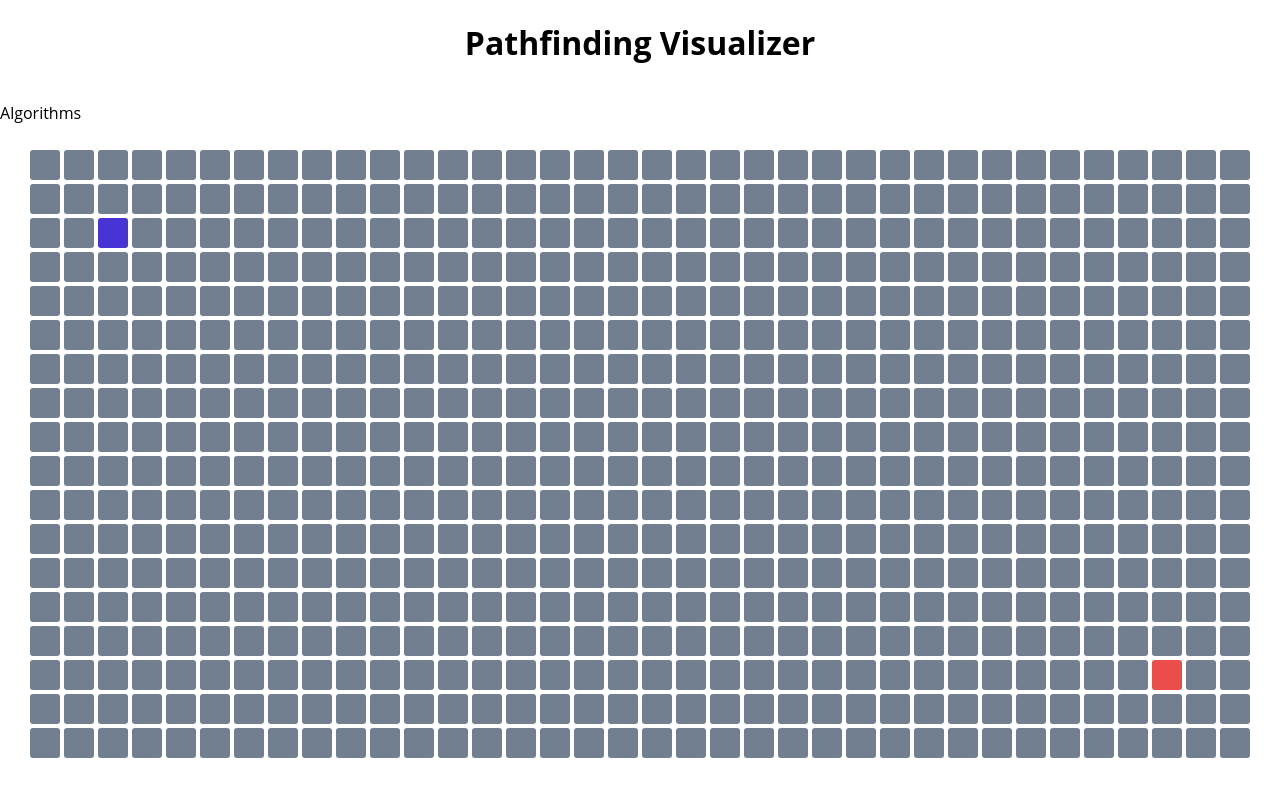
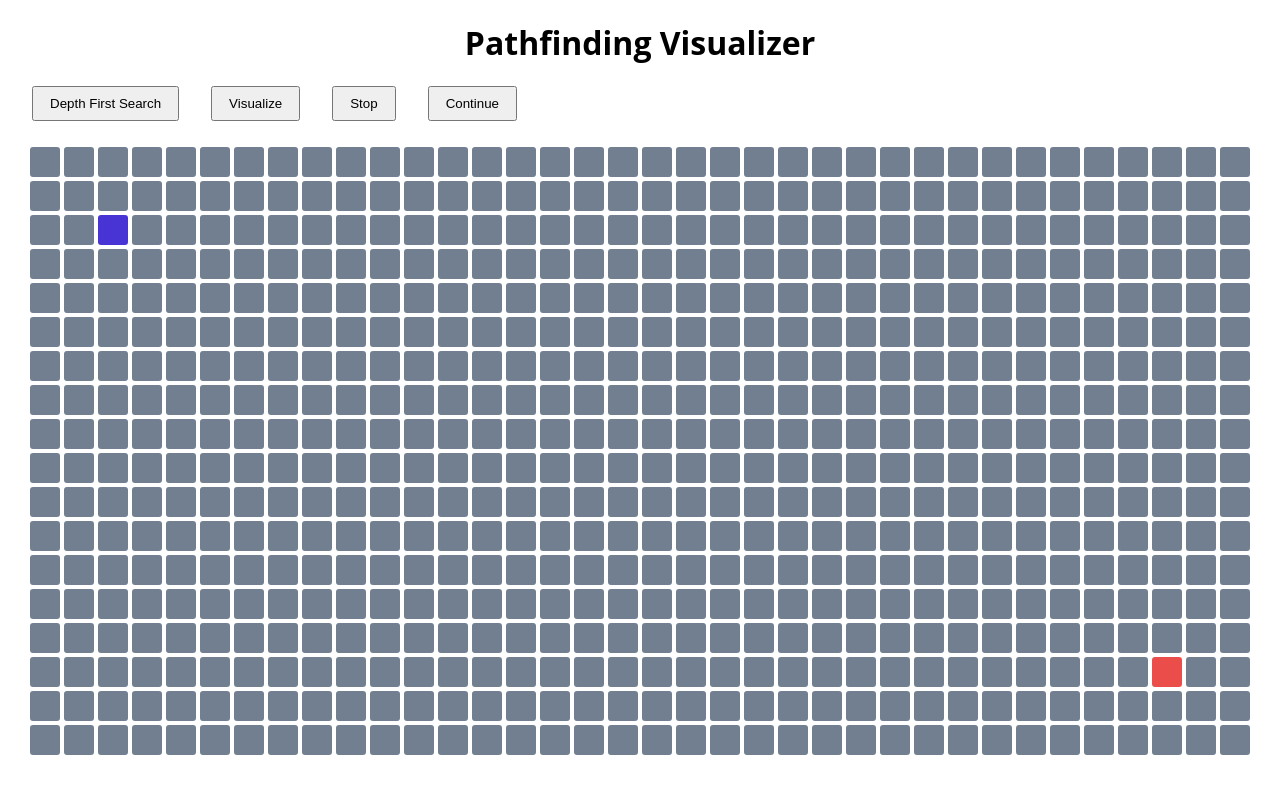
Before and after one commit to jayden-woo/Pathfinding-Visualizer, a React (Create React App) app: page / in a window 1280 px wide. Shown: the top 796 px of the page. Built offline with nearby package versions, Linux system fonts and the light colour scheme.

Commit message:
Added header and buttons to control the visualization process

```diff
--- a/src/components/App/App.jsx
+++ b/src/components/App/App.jsx
@@ -1,22 +1,11 @@
 import React from "react";
 import Grid from "../Grid/Grid";
+import Header from "../Header/Header";
 
 const App = () => (
   <div className="App">
     <h1>Pathfinding Visualizer</h1>
-    <p>Algorithms</p>
-    {/* <p>Algorithms</p>
-    <ul>
-      <li>Breadth First Search</li>
-      <li>Depth First Search</li>
-      <li>Dijkstra&apos;s Algorithm</li>
-      <li>A* Algorithm</li>
-    </ul>
-    <p>To-Do</p>
-    <ul>
-      <li>Add stats tracking. (i.e. time taken, path length, number of nodes explored)</li>
-    </ul>
-    <h1>Grid</h1> */}
+    <Header />
     <Grid />
   </div>
 );
--- /dev/null
+++ b/src/components/Header/Header.jsx
@@ -0,0 +1,72 @@
+import React, { useEffect, useState } from "react";
+import { useDispatch, useSelector } from "react-redux";
+import { DELAY, PATH_ALGORITHMS } from "../../constants";
+import { updateNodeState, updatePathVisualized } from "../../features/Grid/gridSlice";
+import { runPathFinder, setPathAlgorithm } from "../../features/Pathfinding/pathfindingSlice";
+
+const Header = () => {
+  const dispatch = useDispatch();
+  const { grid, start, target, pathVisualized } = useSelector((store) => store.grid);
+  const { visited, path } = useSelector((store) => store.pathfinding);
+  const [visualQueue, setVisualQueue] = useState([]);
+  let visualID;
+
+  const visualize = () => {
+    visualID =
+      !visualID &&
+      setTimeout(() => {
+        setVisualQueue(([{ x, y }, ...rest]) => {
+          dispatch(updateNodeState({ x, y }));
+          return rest;
+        });
+        if (!visualQueue.length) clearTimeout(visualID);
+      }, DELAY.FAST);
+  };
+
+  const handleVisualizeClick = () => {
+    dispatch(runPathFinder({ start, target, grid }));
+  };
+
+  const handleStopClick = () => {
+    clearTimeout(visualID);
+    visualID = null;
+  };
+
+  useEffect(() => {
+    setVisualQueue(visited);
+  }, [visited]);
+
+  useEffect(() => {
+    if (visualQueue.length) {
+      visualize();
+    } else if (!pathVisualized) {
+      setVisualQueue(path);
+      dispatch(updatePathVisualized(true));
+    }
+    return () => clearTimeout(visualID);
+  }, [visualQueue]);
+
+  return (
+    <div className="header">
+      <div>
+        <button
+          type="button"
+          onClick={() => dispatch(setPathAlgorithm(PATH_ALGORITHMS.DEPTH_FIRST_SEARCH))}
+        >
+          Depth First Search
+        </button>
+        <button type="button" onClick={handleVisualizeClick}>
+          Visualize
+        </button>
+        <button type="button" onClick={handleStopClick}>
+          Stop
+        </button>
+        <button type="button" onClick={visualize}>
+          Continue
+        </button>
+      </div>
+    </div>
+  );
+};
+
+export default Header;
--- /dev/null
+++ b/src/components/Header/_Header.style.scss
@@ -0,0 +1,8 @@
+.header {
+  margin: 0 1rem;
+
+  button {
+    padding: 0.5rem 1rem;
+    margin: 0 1rem 1rem;
+  }
+}
--- a/src/constants.js
+++ b/src/constants.js
@@ -27,3 +27,12 @@ export const PATH_ALGORITHMS = Object.freeze({
 // Node neighbours index difference array
 export const DX = Object.freeze([1, 0, -1, 0]);
 export const DY = Object.freeze([0, 1, 0, -1]);
+
+// Visualization delay time
+export const DELAY = Object.freeze({
+  SLOWEST: 400,
+  SLOW: 300,
+  MEDIUM: 200,
+  FAST: 100,
+  FASTEST: 20,
+});
--- a/src/styles/style.css
+++ b/src/styles/style.css
@@ -1 +1 @@
-.App h1{text-align:center}.node{width:30px;height:30px;border:2px solid #fff;border-radius:5px;background-color:#717f90}.node.start{background-color:#4834d4}.node.target{background-color:#eb4d4b}.node.wall{background-color:#000}.node.queued{background-color:#f9ca24}.node.explored{background-color:#dff9fb}.node.path{background-color:#6ab04c}.grid{margin:1vh 2vw;height:100%;min-width:300px;min-height:300px}.row{display:flex;flex-direction:row;justify-content:center;align-content:center}.node{width:30px;height:30px;border:2px solid #fff;border-radius:5px;background-color:#717f90}.node.start{background-color:#4834d4}.node.target{background-color:#eb4d4b}.node.wall{background-color:#000}.node.queued{background-color:#f9ca24}.node.explored{background-color:#dff9fb}.node.path{background-color:#6ab04c}html,body,#root,.App{height:100%}body{margin:0;font-family:"Open Sans",sans-serif;-webkit-font-smoothing:antialiased;-moz-osx-font-smoothing:grayscale}code{font-family:source-code-pro,Menlo,Monaco,Consolas,"Courier New",monospace}.App{display:flex;flex-direction:column}
+.App h1{text-align:center}.header{margin:0 1rem}.header button{padding:.5rem 1rem;margin:0 1rem 1rem}.node{width:30px;height:30px;border:2px solid #fff;border-radius:5px;background-color:#717f90}.node.start{background-color:#4834d4}.node.target{background-color:#eb4d4b}.node.wall{background-color:#000}.node.queued{background-color:#f9ca24}.node.explored{background-color:#dff9fb}.node.path{background-color:#6ab04c}.grid{margin:1vh 2vw 2vh;height:100%;min-width:300px;min-height:300px}.row{display:flex;flex-direction:row;justify-content:center;align-content:center}.node{width:30px;height:30px;border:2px solid #fff;border-radius:5px;background-color:#717f90}.node.start{background-color:#4834d4}.node.target{background-color:#eb4d4b}.node.wall{background-color:#000}.node.queued{background-color:#f9ca24}.node.explored{background-color:#dff9fb}.node.path{background-color:#6ab04c}html,body,#root,.App{height:100%}body{margin:0;font-family:"Open Sans",sans-serif;-webkit-font-smoothing:antialiased;-moz-osx-font-smoothing:grayscale}code{font-family:source-code-pro,Menlo,Monaco,Consolas,"Courier New",monospace}.App{display:flex;flex-direction:column}
--- a/src/styles/style.scss
+++ b/src/styles/style.scss
@@ -1,4 +1,5 @@
 @import "../components/App/App.style";
+@import "../components/Header/Header.style";
 @import "../components/Grid/Grid.style";
 @import "../components//Node/Node.style";
 
```
